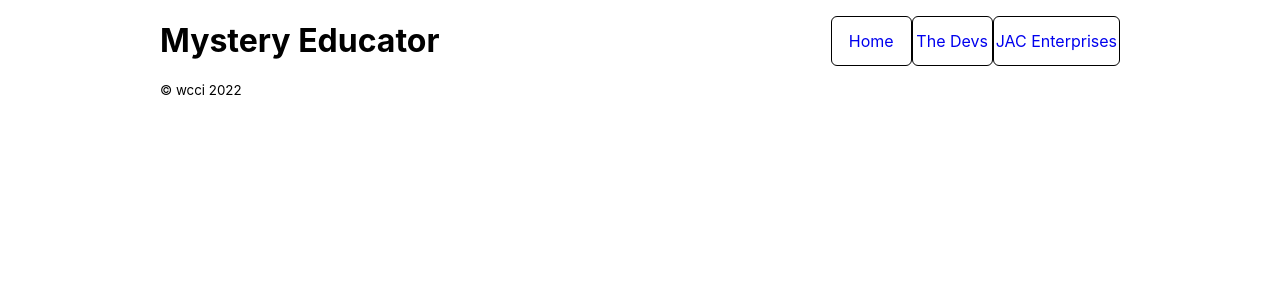
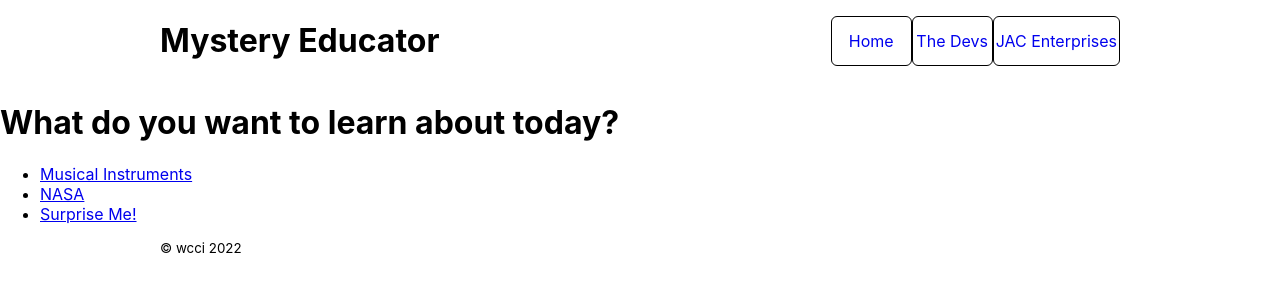
Before and after one commit to PrinceM95/Mystery-Educator, a React (Create React App) app in the folder src/main/resources/static/js/mystery-educator/: page /table-of-contents in a window 1280 px wide. Shown: the top 300 px of the page. Built offline with nearby package versions, Linux system fonts and the light colour scheme.

Commit message:
added table-of-contents page

```diff
--- a/src/main/resources/static/js/mystery-educator/src/components/app-router/index.js
+++ b/src/main/resources/static/js/mystery-educator/src/components/app-router/index.js
@@ -5,10 +5,12 @@ import HomePage from '../../pages/home'
 import InstrumentPage from '../../pages/instrument';
 import InstrumentsPage from '../../pages/instruments';
 import React from 'react';
+import TableOfContentsPage from '../../pages/table-of-contents';
 
 const PageSwitch = () => (
     <Routes>
         <Route exact path='/' element={<HomePage />} />
+        <Route exact path={'/table-of-contents'} element={<TableOfContentsPage />} />
         <Route exact path={'/contact'} element={<ContactPage />} />
         <Route exact path={'/instruments'} element={<InstrumentsPage />} />
         <Route exact path={'/instruments/:id'} element={<InstrumentPage />} />
--- /dev/null
+++ b/src/main/resources/static/js/mystery-educator/src/pages/table-of-contents/index.js
@@ -0,0 +1,16 @@
+import React from "react";
+
+const TableOfContentsPage = () => {
+    return (
+        <div>
+            <h1>What do you want to learn about today?</h1>
+            <ul>
+                <li><a href="/instruments">Musical Instruments</a></li>
+                <li><a href="/nasa">NASA</a></li>
+                <li><a href="/bored">Surprise Me!</a></li>
+            </ul>
+        </div>
+    );
+}
+
+export default TableOfContentsPage;
```
